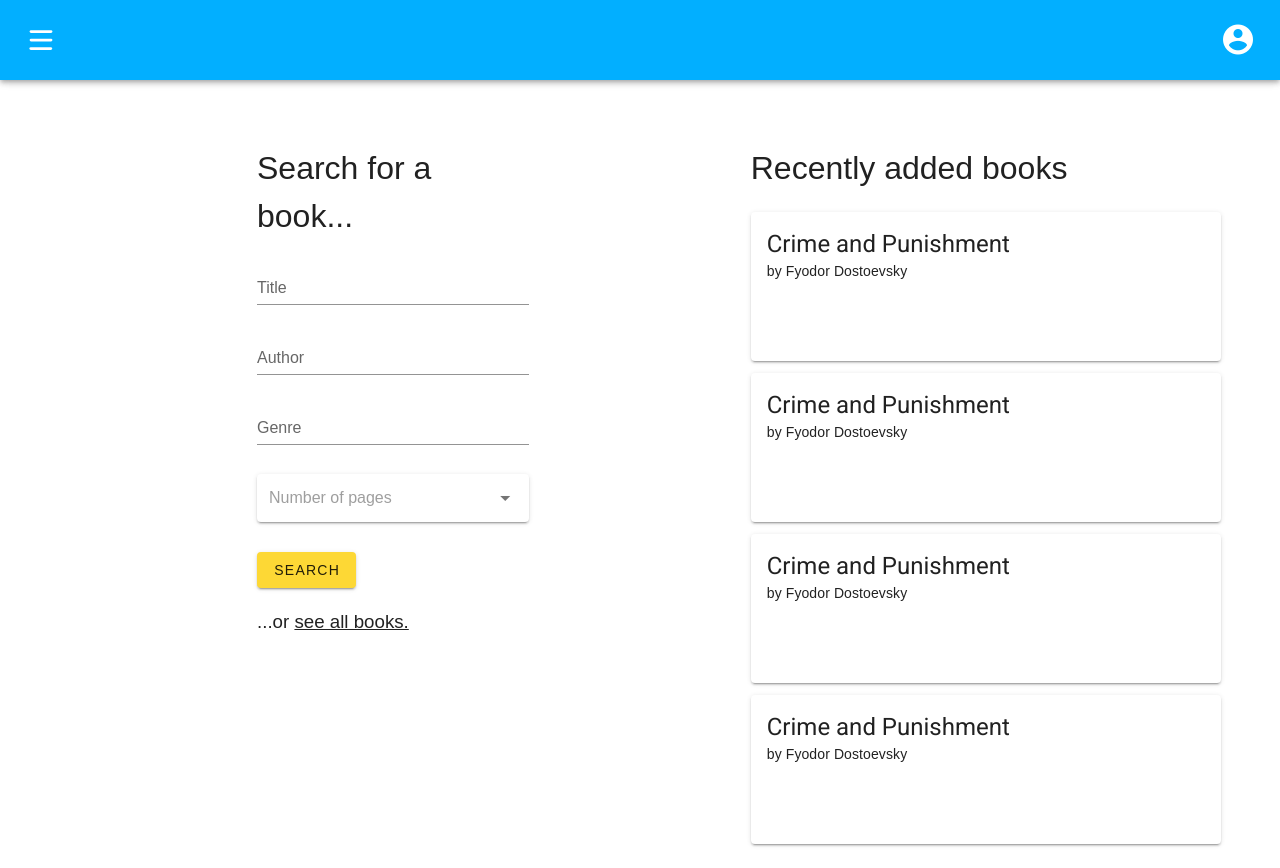
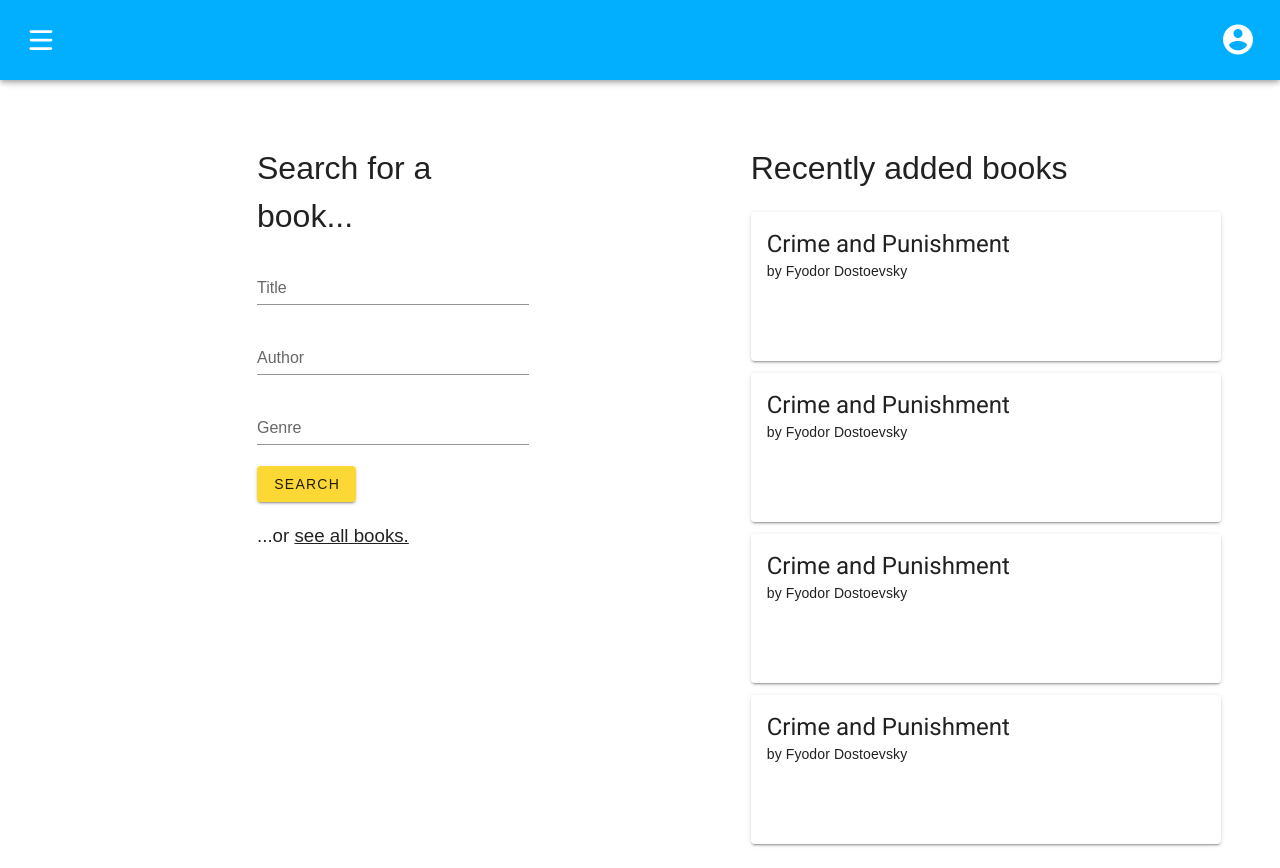
Before and after one commit to jtlicardo/Librarium, a Vue app: page /ubooks in a window 1280 px wide. Built offline with nearby package versions, Linux system fonts and the light colour scheme; a web font is replaced by a local one.

Commit message:
Removed 'num. of pages' search option

```diff
--- a/src/views/UserBooks.vue
+++ b/src/views/UserBooks.vue
@@ -8,13 +8,6 @@
           <v-text-field v-model="firstname" label="Title"></v-text-field>
           <v-text-field v-model="lastname" label="Author"></v-text-field>
           <v-text-field v-model="email" label="Genre"></v-text-field>
-          <v-select
-            :items="options"
-            placeholder="Number of pages"
-            solo
-            clearable
-            class="mt-2"
-          ></v-select>
           <v-btn elevation="2" color="yellow darken-1">Search</v-btn>
           <h3 class="mt-5">
             ...or
@@ -43,13 +36,6 @@ export default {
   components: {
     BookCard,
   },
-  data: () => ({
-    options: [
-      "Short ( < 100 pages )",
-      "Medium ( 100 - 400 pages )",
-      "Long ( > 400 pages )",
-    ],
-  }),
 }
 </script>
 
```
